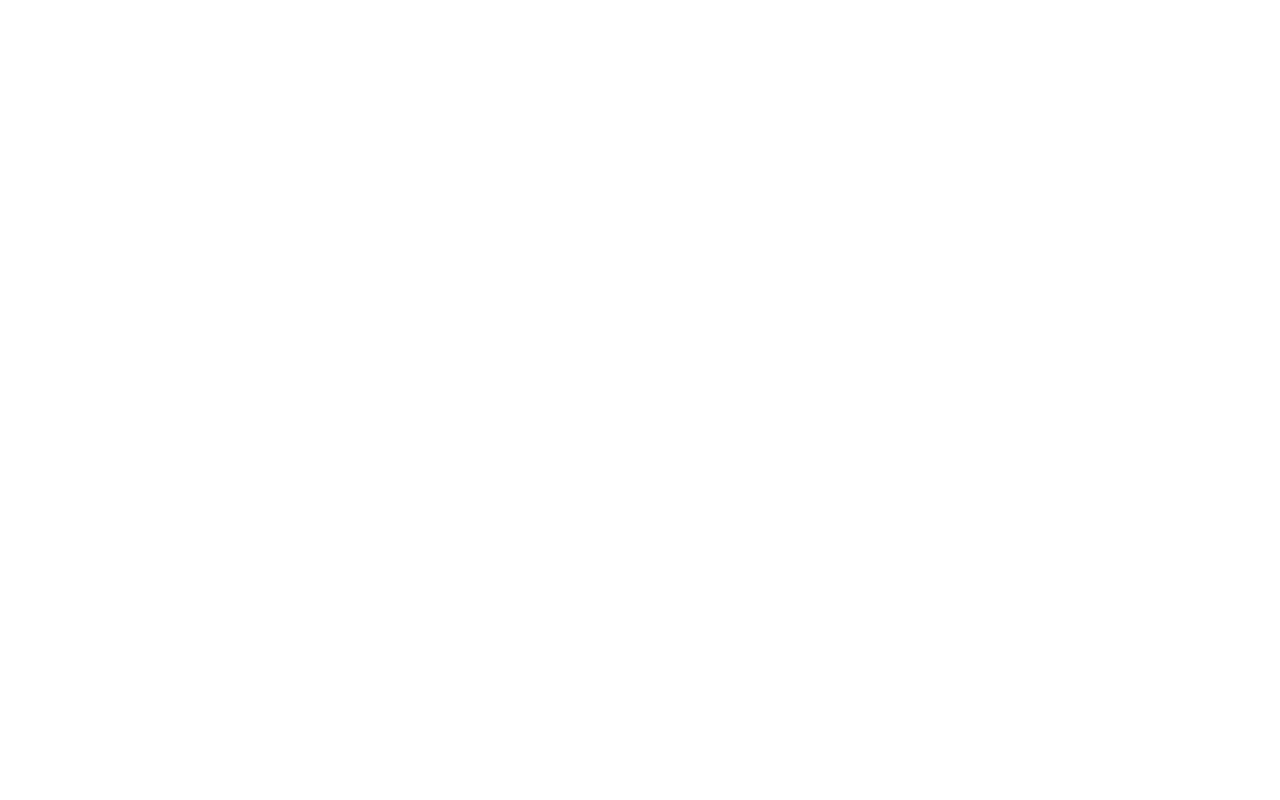
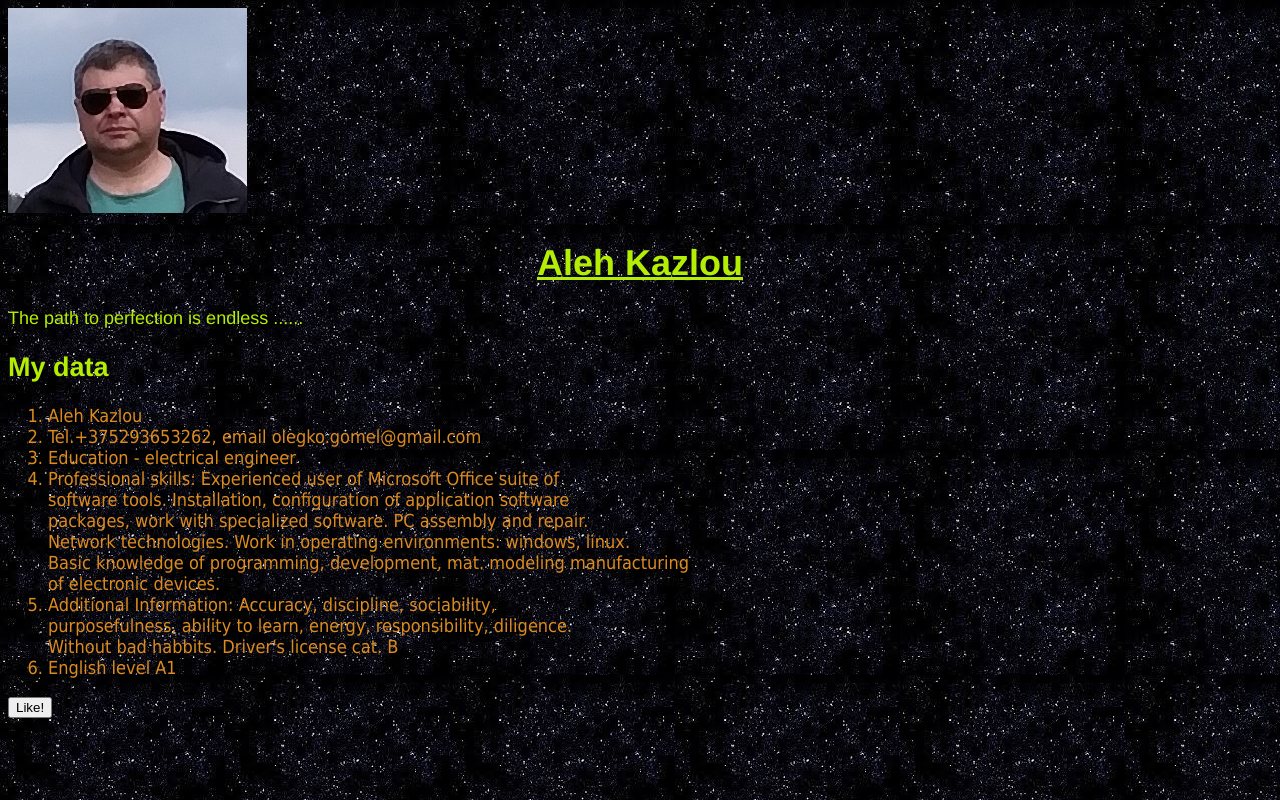
Before and after one commit to olegko-gomel/rsschool-cv, a plain HTML site: page index.html in a window 1280 px wide. Drawn offline with Linux system fonts and the light colour scheme.

Commit message:
feat: mdifiied: index.html

```diff
--- a/index.html
+++ b/index.html
@@ -1,12 +1,37 @@
 <!DOCTYPE html>
 <html lang="en">
-<head>
-    <meta charset="UTF-8">
-    <meta http-equiv="X-UA-Compatible" content="IE=edge">
-    <meta name="viewport" content="width=device-width, initial-scale=1.0">
-    <title>Document</title>
-</head>
-<body>
-
-</body>
+  <head>
+    <meta charset="UTF-8" />
+    <meta http-equiv="X-UA-Compatible" content="IE=edge" />
+    <meta name="viewport" content="width=device-width, initial-scale=1.0" />
+    <title>My CV</title>
+    <link rel="stylesheet" href="style.css" />
+  </head>
+  <body>
+    <img src="avatar.jpg" alt="My foto" title="I'm Oleg" me />
+    <h1 class="title">Aleh Kazlou</h1>
+    <p>The path to perfection is endless ......</p>
+    <h2>My data</h2>
+    <ol>
+      <li>Aleh Kazlou</li>
+      <li>Tel.+375293653262, email olegko.gomel@gmail.com</li>
+      <li>Education - electrical engineer</li>
+      <li>
+        Professional skills: Experienced user of Microsoft Office suite of<br />
+        software tools. Installation, configuration of application software<br />
+        packages, work with specialized software. PC assembly and repair.<br />
+        Network technologies. Work in operating environments: windows, linux.<br />
+        Basic knowledge of programming, development, mat. modeling
+        manufacturing<br />
+        of electronic devices.
+      </li>
+      <li>
+        Additional Information: Accuracy, discipline, sociability,<br />
+        purposefulness, ability to learn, energy, responsibility, diligence.<br />
+        Without bad habbits. Driver's license cat. B
+      </li>
+      <li>English level A1</li>
+    </ol>
+    <button>Like!</button>
+  </body>
 </html>
--- a/style.css
+++ b/style.css
@@ -0,0 +1,15 @@
+body {
+  font-family: Helvetica, sans-serif;
+  font-size: 18px;
+  color: rgb(180, 238, 5);
+  background: url("stars.jpg");
+}
+.title {
+  text-align: center;
+  text-decoration: underline;
+}
+ol {
+  font-family: Tahoma, sans-serif;
+  font-size: 18px;
+  color: rgb(220, 139, 33);
+}
```
Also changed, not shown: avatar.jpg (added), bek 2.jpg (added), bek.jpg (added), stars.jpg (added).
